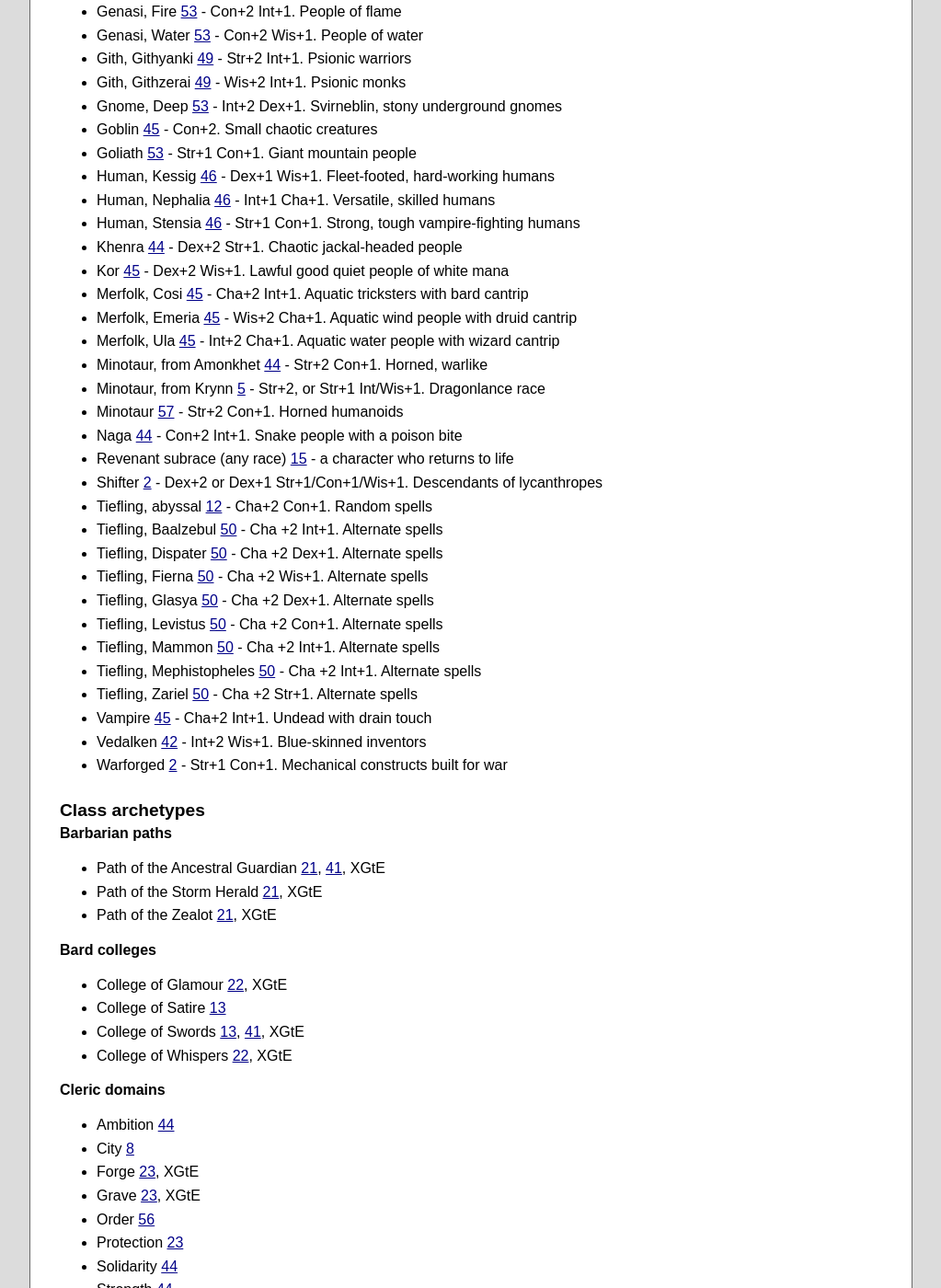
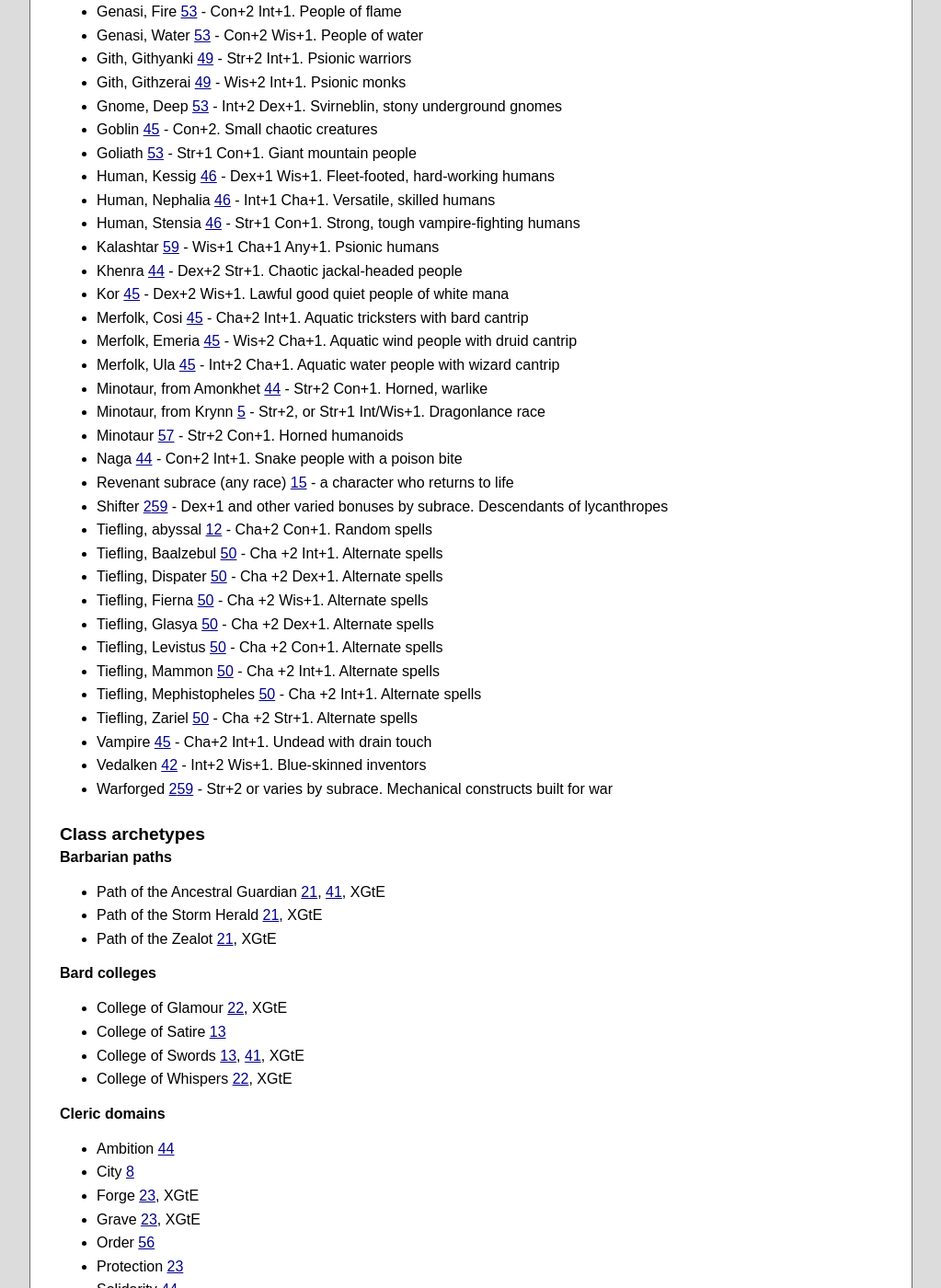
Before and after one commit to orbitalflower/orbitalflower.github.io, a Jekyll site: the page built from _posts/2017-06-21-5e-unearthed-arcana-index.md, in a window 1280 px wide and 1400 px high, scrolled down 1768 px. Shown: the whole window at 92% size, without its empty margins (128-1151 px from the left). Built offline with Jekyll 4.4.1, drawn with Linux system fonts in a browser that asks for light colours; some of the changed text lies outside the part shown.

Commit message:
Eberron races

```diff
--- a/_posts/2017-06-21-5e-unearthed-arcana-index.md
+++ b/_posts/2017-06-21-5e-unearthed-arcana-index.md
@@ -22,7 +22,7 @@
 
 ### For any new character
 - New classes [4][], [10][], [28][], [34][]
-- New races [2][], [5][], [12][], [15][], [42][], [44][], [45][], [46][], [49][], [50][], [51][], [53][], [57][]
+- New races [2][], [5][], [12][], [15][], [42][], [44][], [45][], [46][], [49][], [50][], [51][], [53][], [57][] [59][]
 - New backgrounds [44][], [46][]
 
 ### For characters of a certain race
@@ -63,7 +63,7 @@
 - Aven, ibis-headed [44][] - Dex+2 Int+1. Versatile winged bird people
 - Aven, hawk-headed [44][] - Dex+2 Wis+2. Perceptive winged bird people
 - Centaur [57][] - Str+2 Wis+1. Horse people
-- Changeling [2][] - Dex+1 Cha+1. Descendents of doppelgangers
+- Changeling [2][][59][] - Cha+2 Dex/Int+1. Descendents of doppelgangers
 - Elf, Avariel [51][] - Dex+2. Flying elves
 - Elf, Eladrin [49][] - Dex+2 Int/Cha+1. Fey elves
 - Elf, Grugach [51][] - Dex+2 Str+1. Greyhawk forest elves
@@ -85,6 +85,7 @@
 - Human, Kessig [46][] - Dex+1 Wis+1. Fleet-footed, hard-working humans
 - Human, Nephalia [46][] - Int+1 Cha+1. Versatile, skilled humans
 - Human, Stensia [46][] - Str+1 Con+1. Strong, tough vampire-fighting humans
+- Kalashtar [59][] - Wis+1 Cha+1 Any+1. Psionic humans
 - Khenra [44][] - Dex+2 Str+1. Chaotic jackal-headed people
 - Kor [45][] - Dex+2 Wis+1. Lawful good quiet people of white mana
 - Merfolk, Cosi [45][] - Cha+2 Int+1. Aquatic tricksters with bard cantrip
@@ -95,7 +96,7 @@
 - Minotaur [57][] - Str+2 Con+1. Horned humanoids
 - Naga [44][] - Con+2 Int+1. Snake people with a poison bite
 - Revenant subrace (any race) [15][] - a character who returns to life
-- Shifter [2][] - Dex+2 or Dex+1 Str+1/Con+1/Wis+1. Descendants of lycanthropes
+- Shifter [2][][59][] - Dex+1 and other varied bonuses by subrace. Descendants of lycanthropes
 - Tiefling, abyssal [12][] - Cha+2 Con+1. Random spells
 - Tiefling, Baalzebul [50][] - Cha +2 Int+1. Alternate spells
 - Tiefling, Dispater [50][] - Cha +2 Dex+1. Alternate spells
@@ -107,7 +108,7 @@
 - Tiefling, Zariel [50][] - Cha +2 Str+1. Alternate spells
 - Vampire [45][] - Cha+2 Int+1. Undead with drain touch
 - Vedalken [42][] - Int+2 Wis+1. Blue-skinned inventors
-- Warforged [2][] - Str+1 Con+1. Mechanical constructs built for war
+- Warforged [2][][59][] - Str+2 or varies by subrace. Mechanical constructs built for war
 
 ### Class archetypes
 
@@ -504,6 +505,7 @@
 56. [Order Domain][56]
 57. [Centaurs and Minotaurs][57]
 58. [Giant Soul Sorcerer][58]
+59. [Eberron Races][59]
 
 [1]:  https://dnd.wizards.com/articles/features/my-new-d20-modern-campaign "My New d20 Modern Campaign"
 [2]:  https://media.wizards.com/2015/downloads/dnd/UA_Eberron_v1.1.pdf "Eberron"
@@ -563,3 +565,4 @@
 [56]: https://media.wizards.com/2018/dnd/downloads/UA_OrderDomain.pdf "Order Domain"
 [57]: https://media.wizards.com/2018/dnd/downloads/UA-Centaur.pdf "Centaurs and Minotaurs"
 [58]: https://media.wizards.com/2018/dnd/downloads/UA_GiantSoul.pdf "Giant Soul Sorcerer"
+[59]: https://media.wizards.com/2018/dnd/downloads/723UA_EberronRaces7232018.pdf "Eberron Races"
```
Also changed, not shown: other parts of _posts/2017-06-21-5e-unearthed-arcana-index.md (+2 -2 lines).
